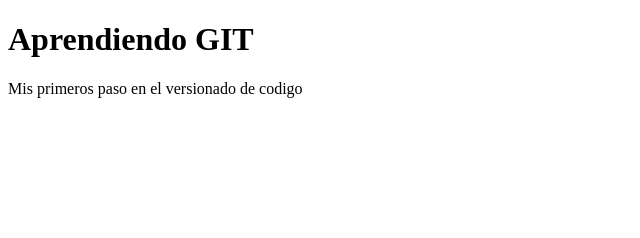
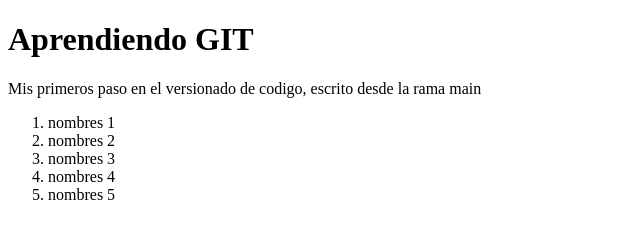
Before and after one commit to CK4PAX/learning-git, a plain HTML site: page index.html in a window 1280 px wide. Shown: the whole page, without its empty margins (0-640 px from the left). Drawn offline with Linux system fonts and the light colour scheme.

Commit message:
Agregando contenido a la rama main

```diff
--- a/index.html
+++ b/index.html
@@ -8,6 +8,13 @@
 </head>
 <body>
     <h1>Aprendiendo GIT</h1>
-    <p>Mis primeros paso en el versionado de codigo</p>
+    <p>Mis primeros paso en el versionado de codigo, escrito desde la rama main</p>
+    <ol>
+        <li>nombres 1</li>
+        <li>nombres 2</li>
+        <li>nombres 3</li>
+        <li>nombres 4</li>
+        <li>nombres 5</li>
+    </ol>
 </body>
 </html>
```
